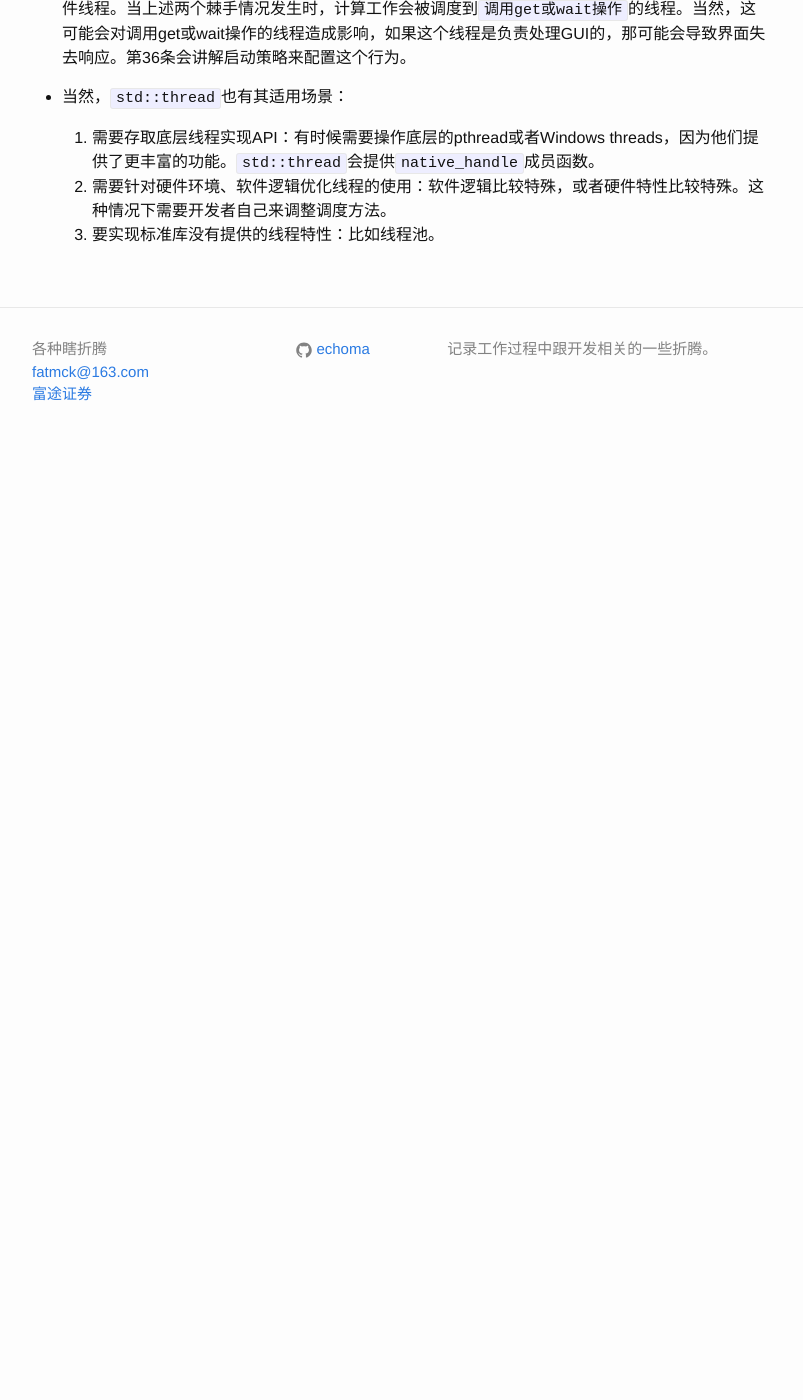
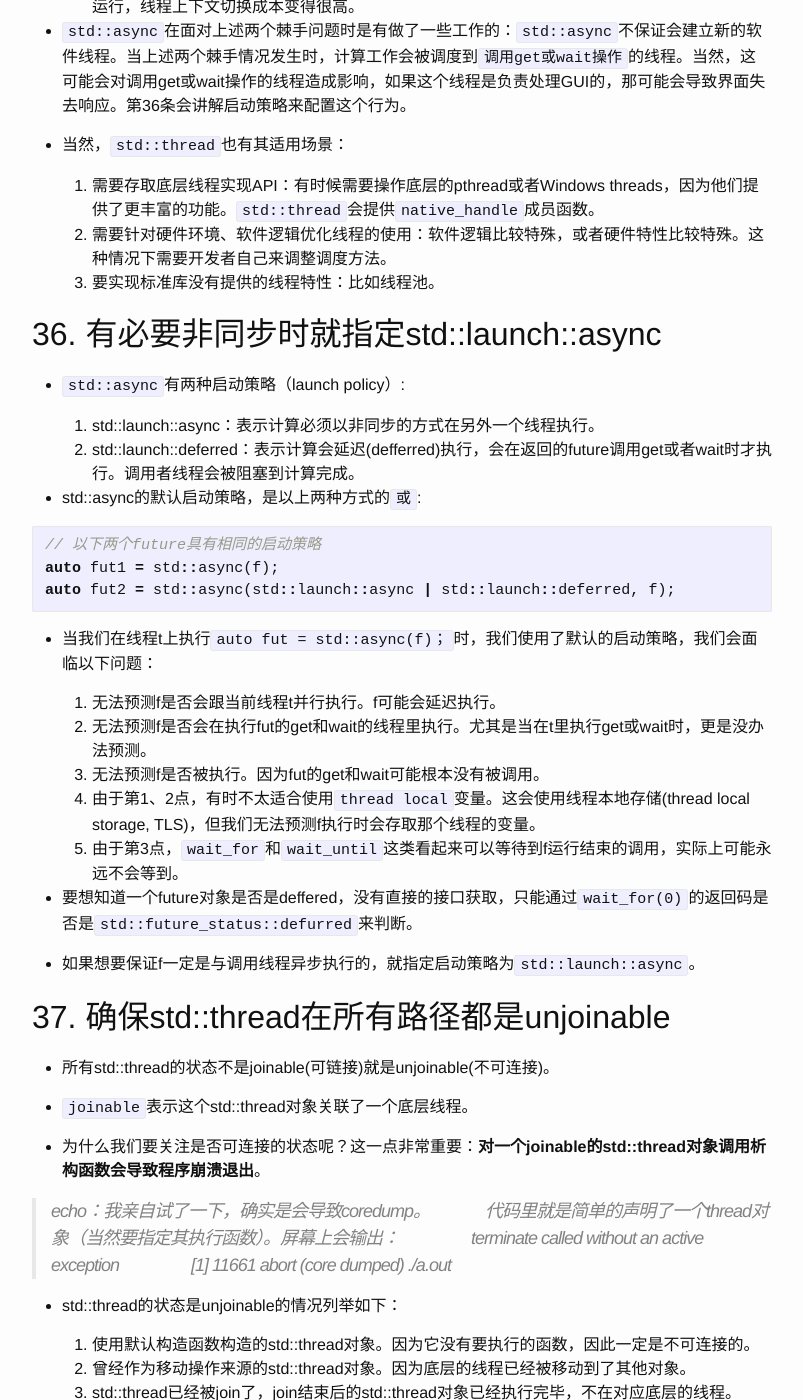
Before and after one commit to echoma/echoma.github.com, a Jekyll site: the page built from _posts/2017-07-04-effective-modern-cpp-chp07-concurrency.markdown, in a window 1280 px wide and 1400 px high, scrolled down 1099 px. Shown: the whole window, without its empty margins (238-1041 px from the left). Built offline with Jekyll 4.4.1, drawn with Linux system fonts in a browser that asks for light colours; before the commit the page ends 1565 px from its top, so only the background shows below that; some of the changed text lies outside the part shown.

Commit message:
emc++ No.37 complete

````diff
--- a/_posts/2017-07-04-effective-modern-cpp-chp07-concurrency.markdown
+++ b/_posts/2017-07-04-effective-modern-cpp-chp07-concurrency.markdown
@@ -43,3 +43,92 @@ date:   2017-07-04 13:25:21 +0800
   1. 需要存取底层线程实现API：有时候需要操作底层的pthread或者Windows threads，因为他们提供了更丰富的功能。`std::thread`会提供`native_handle`成员函数。
   2. 需要针对硬件环境、软件逻辑优化线程的使用：软件逻辑比较特殊，或者硬件特性比较特殊。这种情况下需要开发者自己来调整调度方法。
   3. 要实现标准库没有提供的线程特性：比如线程池。
+
+## 36. 有必要非同步时就指定std::launch::async
+
+* `std::async`有两种启动策略（launch policy）:
+
+  1. std::launch::async：表示计算必须以非同步的方式在另外一个线程执行。
+  2. std::launch::deferred：表示计算会延迟(defferred)执行，会在返回的future调用get或者wait时才执行。调用者线程会被阻塞到计算完成。
+
+* std::async的默认启动策略，是以上两种方式的`或`:
+
+```c++
+// 以下两个future具有相同的启动策略
+auto fut1 = std::async(f);
+auto fut2 = std::async(std::launch::async | std::launch::deferred, f);
+```
+
+* 当我们在线程t上执行`auto fut = std::async(f)；`时，我们使用了默认的启动策略，我们会面临以下问题：
+
+  1. 无法预测f是否会跟当前线程t并行执行。f可能会延迟执行。
+  2. 无法预测f是否会在执行fut的get和wait的线程里执行。尤其是当在t里执行get或wait时，更是没办法预测。
+  3. 无法预测f是否被执行。因为fut的get和wait可能根本没有被调用。
+  4. 由于第1、2点，有时不太适合使用`thread local`变量。这会使用线程本地存储(thread local storage, TLS)，但我们无法预测f执行时会存取那个线程的变量。
+  5. 由于第3点，`wait_for`和`wait_until`这类看起来可以等待到f运行结束的调用，实际上可能永远不会等到。
+
+* 要想知道一个future对象是否是deffered，没有直接的接口获取，只能通过`wait_for(0)`的返回码是否是`std::future_status::defurred`来判断。
+
+* 如果想要保证f一定是与调用线程异步执行的，就指定启动策略为`std::launch::async`。
+
+## 37. 确保std::thread在所有路径都是unjoinable
+
+* 所有std::thread的状态不是joinable(可链接)就是unjoinable(不可连接)。
+
+* `joinable`表示这个std::thread对象关联了一个底层线程。
+
+* 为什么我们要关注是否可连接的状态呢？这一点非常重要：**对一个joinable的std::thread对象调用析构函数会导致程序崩溃退出**。
+
+> echo：我亲自试了一下，确实是会导致coredump。
+> 　　　代码里就是简单的声明了一个thread对象（当然要指定其执行函数）。屏幕上会输出：
+>　　　　terminate called without an active exception
+>　　　　[1]    11661 abort (core dumped)  ./a.out
+
+* std::thread的状态是unjoinable的情况列举如下：
+
+  1. 使用默认构造函数构造的std::thread对象。因为它没有要执行的函数，因此一定是不可连接的。
+  2. 曾经作为移动操作来源的std::thread对象。因为底层的线程已经被移动到了其他对象。
+  3. std::thread已经被join了，join结束后的std::thread对象已经执行完毕，不在对应底层的线程。
+  4. std::thread已经被detach了，这会切断std::thread跟底层线程的关系。
+
+> echo：上面的这几种情况描述在[std::thread::~thread()文档](http://en.cppreference.com/w/cpp/thread/thread/~thread)也有描述。
+
+* 只要不是以上情况的，均视为joinable。
+
+> echo：因此我们要注意，一个thread对象如果没有被join过，即使底层线程已经执行完毕了，thread对象也仍然是joinable的。因为线程是异步执行的，系统并不知道你将来是否会调用join，所以就要求要么join过，要么detach过，否则就是joinable的。
+
+> 我们可能会想，为什么不让thread对象默认就join或者默认就detach。
+> 书中也给出了标准委员会的考虑：
+> 　　　1. 默认join：不符合一般直觉。这会导致声明一个线程对象直接就阻塞了。
+> 　　　2. 默认detach：有些场合是需要join()的。比如，线程里用到了调用者代码里的栈变量，这时调用者需要等待线程执行完毕才能弹出栈。
+> 标准委员会基于这些考虑，决定不能默认join和默认detach。
+
+* 我们在写代码的时候，可能不小心就会发生调用joinable对象的析构函数的情况：
+
+```c++
+bool func()
+{
+    // 声明了一个线程对象，线程的工作就是打印一句话。
+    // 这个线程对象是joinable的。
+    std::thread t([](){ cout << "do some work" << endl; });
+
+    if (condition_satisfied()) // 如果条件满足，就join()等待线程执行完
+    {
+        t.join();
+    }
+
+    // 如果条件没满足，函数返回，线程对象的析构函数会被调用，这是程序会崩溃退出。
+    // 一种正确的方案，是调用detach：
+    //    if (t.joinable())
+    //        t.detach();
+
+    return false;
+}
+```
+
+> 注意，上面这段代码的正解中，我们先判断了t.joinable()才进行了detach操作。这时因为：对unjoinable的thread对象调用detach会引发崩溃。
+> 这里就会有个隐藏的问题：如果我们调用t.detach()前，有另外的线程也调用了detach()，就会引发崩溃。因此这里开发者自己要确认这里是否会存在并发调用的情况。
+
+* 诸如continue、break、goto这类语句，都可能会引发这个问题。更隐蔽的，析构函数中对成员变量的析构顺序也可能会引发这个问题。例如成员变量中有个线程对象，该线程使用了其他成员变量，那开发者就要确保线程在其他成员变量析构前结束。
+
+* 因此，虽然本章标题说要保证thread对象从定义到离开调用范围的所有路径都要保证unjoinable，但实际上实操起来是比较复杂的。
````
